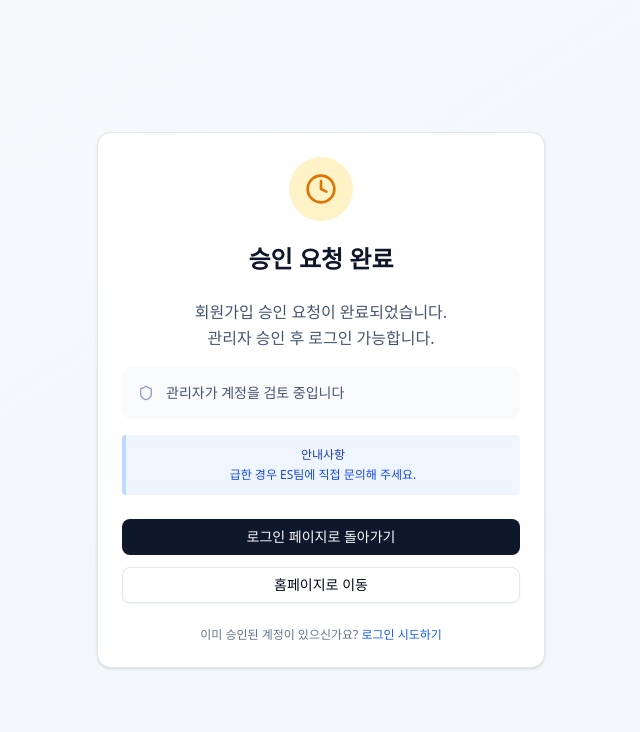
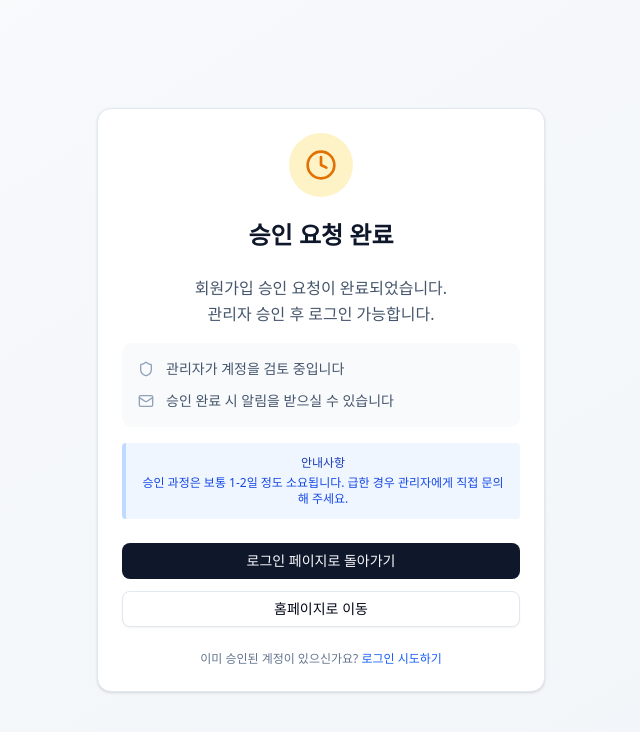
Before and after one commit to cpSehun/dp_management_front, a Next.js app: page /auth/approval-pending in a window 1280 px wide. Shown: the top 732 px of the page, without its empty margins (319-959 px from the left). Built offline with nearby package versions, Linux system fonts and the light colour scheme.

Commit message:
feat: 승인 대기 페이지에 알림 문구 추가 및 안내사항 수정

```diff
--- a/src/app/auth/approval-pending/page.tsx
+++ b/src/app/auth/approval-pending/page.tsx
@@ -31,12 +31,17 @@ export default function ApprovalPendingPage() {
 								<Shield className="h-4 w-4 text-slate-400" />
 								<span>관리자가 계정을 검토 중입니다</span>
 							</div>
+							<div className="flex items-center gap-3 text-sm text-slate-600">
+								<Mail className="h-4 w-4 text-slate-400" />
+								<span>승인 완료 시 알림을 받으실 수 있습니다</span>
+							</div>
 						</div>
 
 						<div className="text-xs text-slate-500 bg-blue-50 p-3 rounded border-l-4 border-blue-200">
 							<p className="font-medium text-blue-800 mb-1">안내사항</p>
 							<p className="text-blue-700">
-								급한 경우 ES팀에 직접 문의해 주세요.
+								승인 과정은 보통 1-2일 정도 소요됩니다. 급한 경우 관리자에게
+								직접 문의해 주세요.
 							</p>
 						</div>
 					</div>
--- a/src/app/auth/google/callback-receiver/CallbackHandler.tsx
+++ b/src/app/auth/google/callback-receiver/CallbackHandler.tsx
@@ -10,14 +10,25 @@ export default function CallbackHandler() {
 	useEffect(() => {
 		const token = searchParams.get("token");
 
-		if (token) {
+		console.log("CallbackHandler: 받은 토큰:", token);
+
+		if (token === "approval_pending") {
+			console.log("CallbackHandler: 승인 대기 페이지로 이동");
+			router.push("/auth/approval-pending");
+		} else if (token && token !== "approval_pending") {
+			console.log("CallbackHandler: 정상 토큰, 대시보드로 이동");
 			localStorage.setItem("access_token", token);
-			router.push("/admin/dashboard");
+			router.replace("/admin/dashboard");
 		} else {
 			console.error("Google OAuth callback: No token received.");
-			router.push("/login");
+			router.replace("/login");
 		}
 	}, [router, searchParams]);
 
-	return null; // 로직 처리 후 UI 반환 없음
+	return (
+		<div style={{ padding: "20px", textAlign: "center" }}>
+			<h3>처리 중...</h3>
+			<p>CallbackHandler 실행 중입니다.</p>
+		</div>
+	);
 }
--- a/src/app/auth/google/callback-receiver/page.tsx
+++ b/src/app/auth/google/callback-receiver/page.tsx
@@ -1,6 +1,4 @@
-"use client"; // 또는 이 페이지를 서버 컴포넌트로 두고 Suspense만 사용
-
-// export const dynamic = 'force-dynamic'; // 필요하다면 유지
+"use client";
 
 import { Suspense } from "react";
 import CallbackHandler from "./CallbackHandler";
```
